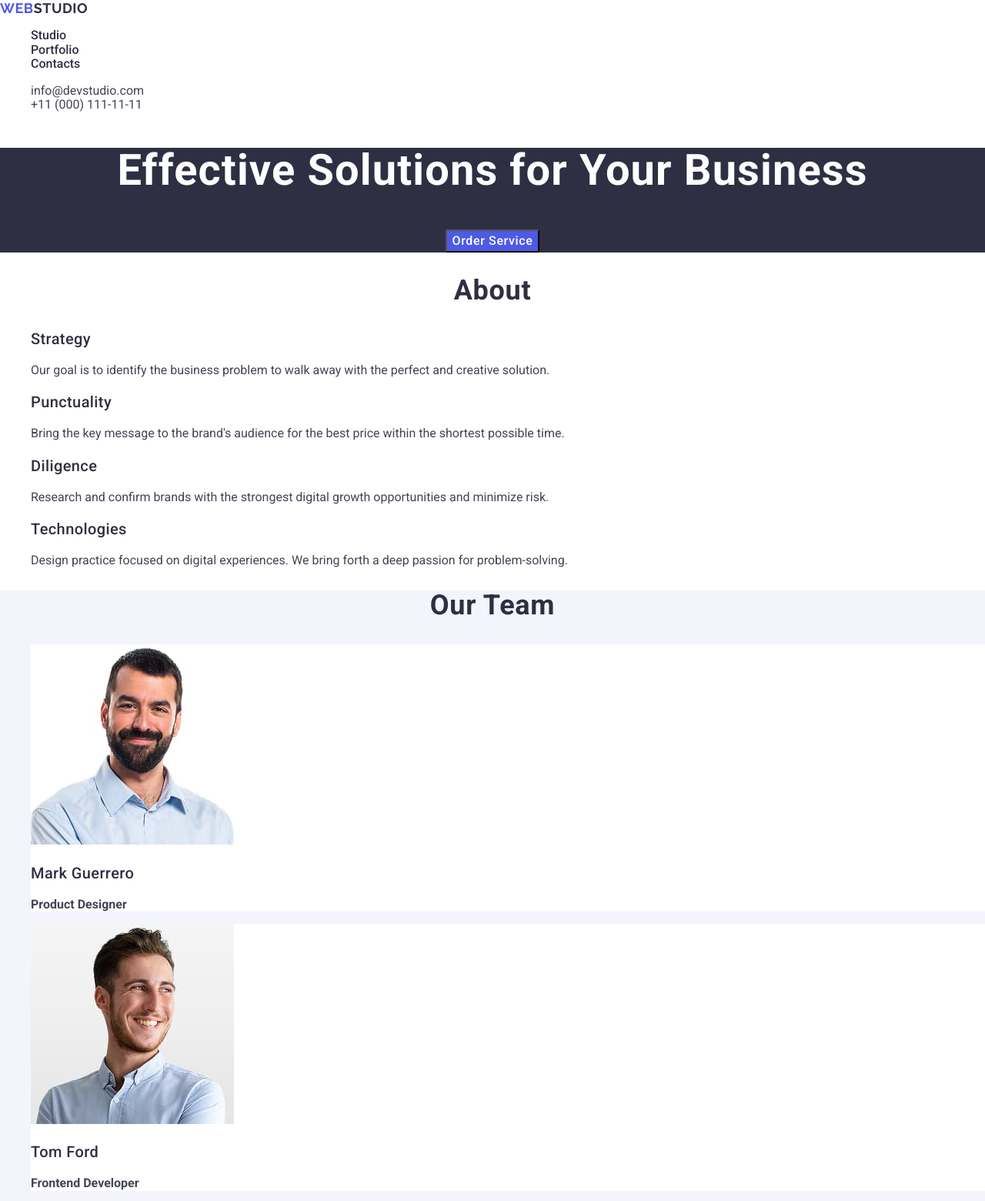
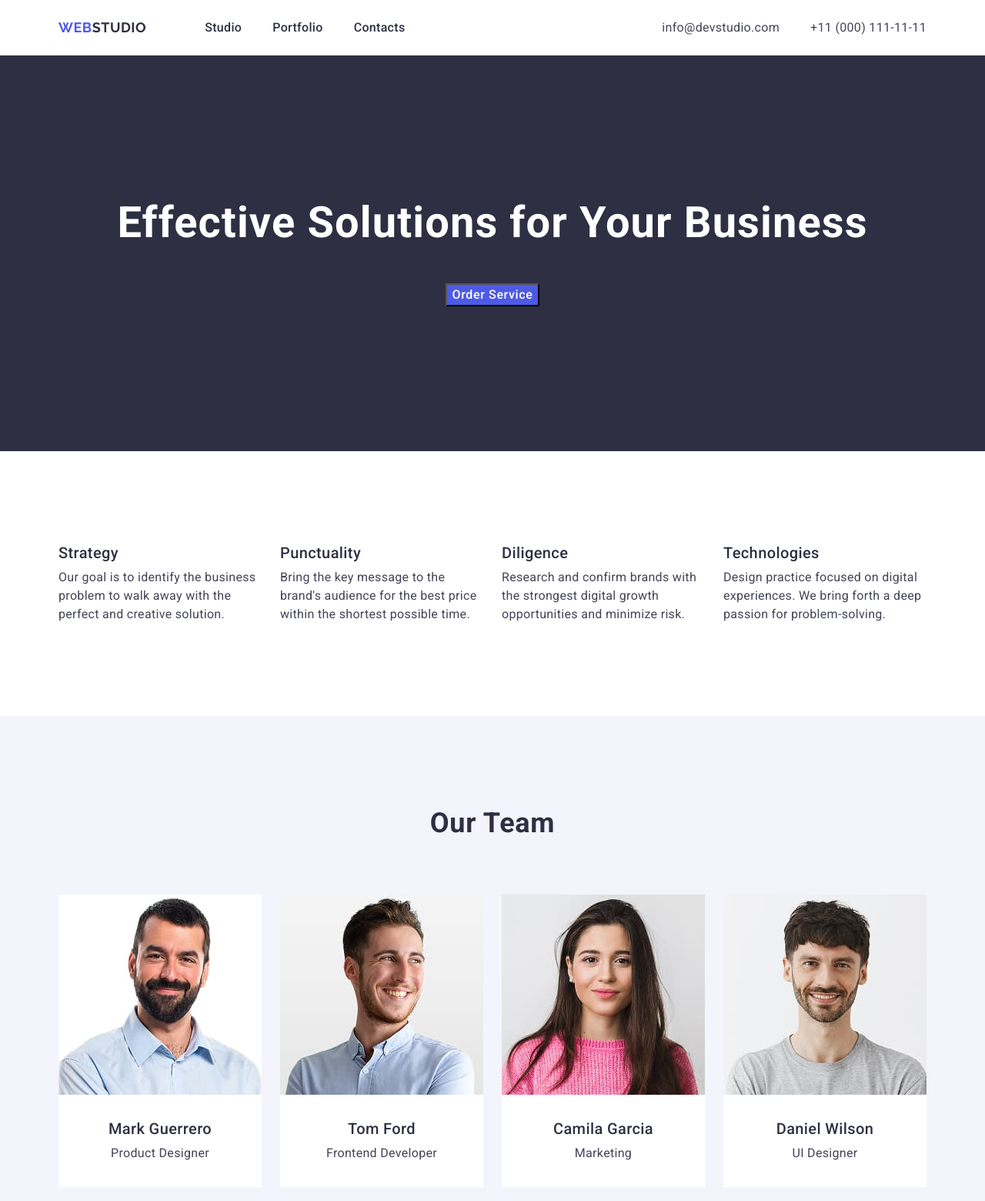
Before and after one commit to koselevn/goit-markup-hw-03, a plain HTML site: page index.html in a window 1280 px wide. Shown: the top 1560 px of the page at 77% size. Drawn offline with nearby package versions, Linux system fonts and the light colour scheme.

Commit message:
hw3 version 1

```diff
--- a/css/styles.css
+++ b/css/styles.css
@@ -1,20 +1,53 @@
 body {
     font-family: "Roboto", sans-serif;
     color: #434455;
-    /* font-size: 16px; */
-    /* line-height: 1.5; */
-    /* font-weight: 400; */
     background-color: #FFFFFF;
-    /* letter-spacing: 0.02em;
-    text-transform: capitalize */
+
+    /* commmmmm !!!!! */
+    font-size: 16px;
+    line-height: 1.5;
+    font-weight: 400;
+    letter-spacing: 0.02em;
 }
 
 a {
 text-decoration: none;
 }
 
-ul {
-list-style: none;
+ul,
+ol {
+    list-style: none;
+    margin: 0;
+    padding: 0;
+}
+
+h1,
+h2,
+h3,
+h4,
+h5,
+h6,
+p {
+    margin: 0;
+}
+
+img {
+    display: block;
+    max-width: 100%;
+    height: auto;
+}
+
+button {
+    cursor: pointer;
+}
+
+/* Base */
+
+.container {
+    max-width: 1158px;
+    padding-left: 15px;
+    padding-right: 15px;
+    margin: 0 auto;
 }
 
 .order-btn {
@@ -55,9 +88,53 @@ list-style: none;
     color: #434455;
 }
 
+.about-list-title,
+.team-list-title,
+.portfolio-list-title {
+    font-size: 20px;
+    font-weight: 500;
+    line-height: 1.2;
+    letter-spacing: 0.02em;
+    color: #2e2f42;
+
+}
+
+.about-title-text,
+.team-title-text,
+.portfolio-title-text {
+    font-size: 36px;
+    line-height: 1.11;
+    font-weight: 700;
+    text-align: center;
+    color: #2e2f42;
+    letter-spacing: 0.02em
+}
+
+/* Header */
+
+.header-container{
+    display: flex;
+    justify-content: space-between;
+    align-items: center;
+}
+
+.header-nav{
+    display: flex;
+    gap: 76px;
+    align-items: center;
+}
+
+.header-links-list{
+    display: flex;
+    gap: 40px;
+}
+
 .header-nav-menu{
+    cursor: pointer;
+    display: flex;
     color: #2E2F42;
     font-weight: 500;
+    padding: 24px 0;
 }
 
 .header-contact:hover,
@@ -75,6 +152,18 @@ list-style: none;
     font-style: normal;
 }
 
+.header-address-list{
+    display: flex;
+    gap: 40px;
+}
+
+/* Title */
+
+.title-container{
+    padding-top: 188px;
+    padding-bottom: 188px;
+}
+
 .title-section{
     background-color: #2E2F42;
     text-align: center;
@@ -86,47 +175,111 @@ list-style: none;
     line-height: 1.07;
     font-weight: 700;
     color: #FFFFFF;
-    letter-spacing: 0.02em
+    letter-spacing: 0.02em;
+
+    margin-bottom: 48px;
+
+}
+
+/* About  */
+
+.about-container{
+    padding-top: 120px;
+    padding-bottom: 120px;
+}
+
+.about-list{
+    display: flex;
+    justify-content: center;
+    gap: 24px;
+}
+
+.about-list-item{
+    width: calc((100% - 24px * 3) / 4);
+}
+
+.about-list-title{
+    margin-bottom: 8px;
 }
 
 .about-p{
     color: #434455;
 }
 
+/* Team */
+
+.team-container{
+    padding-top: 120px;
+    padding-bottom: 120px;
+}
+
+.team-title-text{
+    margin-bottom: 72px;
+    font-weight: 700;
+}
+
+.team-peopels-list{
+    display: flex;
+    gap: 24px;
+    justify-content: center;
+}
+
+.team-list-title {
+    margin-top: 32px;
+    margin-bottom: 8px;
+    text-align: center;
+}
+
 .team-p {
+    margin-bottom: 32px;
     color: #434455;
+    text-align: center;
 }
 
 .team-card {
+    width: calc((100% - 24px * 3) / 4);
     background-color: #FFFFFF;
 }
 
 .team-section{
     background-color: #F4F4FD;
-    font-weight: 700;
 }
 
-.about-list-title,
-.team-list-title,
-.portfolio-list-title {
-    font-size: 20px;
-    font-weight: 500;
-    line-height: 1.2;
-    letter-spacing: 0.02em;
-    color: #2e2f42;
+/* Portfolio */
 
+.portfolio-container{
+    padding-top: 120px;
+    padding-bottom: 120px;
 }
 
-.about-title-text,
-.team-title-text,
-.portfolio-title-text
-{
-    font-size: 36px;
-    line-height: 1.11;
-    font-weight: 700;
-    text-align: center;
-    color: #2e2f42;
-    letter-spacing: 0.02em
+.portfolio-list {
+    display: flex;
+    flex-wrap: wrap;
+    row-gap: 48px;
+    column-gap: 24px;
+}
+
+.portfolio-item{
+    width: calc((100% - 24px * 2) / 3);
+
+    border: 1px solid #E7E9FC;
+}
+
+.portfolio-item-content-div{
+    padding-top: 32px;
+    padding-left: 16px;
+    padding-bottom: 32px;
+}
+
+.portfolio-list-title{
+    margin-bottom: 8px;
+}
+
+/* Footer */
+
+.footer-container{
+    padding-top: 100px;
+    padding-bottom: 100px;
 }
 
 .footer{
@@ -136,4 +289,6 @@ list-style: none;
 .footer-p {
     color: #F4F4FD;
     letter-spacing: 0.02em;
+    width: 264px;
+    margin-top: 16px;
 }
--- a/index.html
+++ b/index.html
@@ -17,54 +17,61 @@
 </head>
 <body>
     <header class="header">
-        <nav>
+        <div class="container header-container">
+            <nav class="header-nav">
                 <a class="logo-link" href="./index.html">Web<span class="logo-link-span">Studio</span></a>
-            <ul>
+                <ul class="header-links-list">
                     <li><a class="header-contact header-nav-menu" href="./index.html">Studio</a></li>
                     <li><a class="header-contact header-nav-menu" href="">Portfolio</a></li>
                     <li><a class="header-contact header-nav-menu" href="">Contacts</a></li>
                 </ul>
             </nav>
             <address class="header-address">
-            <ul>
+                <ul class="header-address-list">
                     <li><a class="header-contact" href="mailto:info@devstudio.com">info@devstudio.com</a></li>
                     <li><a class="header-contact" href="tel:+110001111111">+11 (000) 111-11-11</a></li>
                 </ul>
             </address>
+        </div>
     </header>
     <main>
         <!--title section-->
         <section class="title-section">
+            <div class="container title-container">
                 <h1 class="title-title-text">Effective Solutions for Your Business</h1>
                 <button class="order-btn" type="button">Order Service</button>
+            </div>
         </section>
         <!-- about -->
         <section>
-            <h2 class="about-title-text">About</h2>
-            <ul>
-                <li>
+            <div class="container about-container">
+                <h2 class="about-title-text" hidden >About</h2>
+                <ul class="about-list">
+                    <li class="about-list-item">
                         <h3 class="about-list-title">Strategy</h3>
                         <p class="about-p">Our goal is to identify the business
                         problem to walk away with the perfect and creative solution.</p>
                     </li>
-                <li>
+                    <li class="about-list-item">
                         <h3 class="about-list-title">Punctuality</h3>
                         <p class="about-p">Bring the key message to the brand's audience for the best price within the shortest possible time.</p>
                     </li>
-                <li>
+                    <li class="about-list-item">
                         <h3 class="about-list-title">Diligence</h3>
                         <p class="about-p">Research and confirm brands with the strongest digital growth opportunities and minimize risk.</p>
                     </li>
-                <li>
+                    <li class="about-list-item">
                         <h3 class="about-list-title">Technologies</h3>
                         <p class="about-p">Design practice focused on digital experiences. We bring forth a deep passion for problem-solving.</p>
                     </li>
                 </ul>
+            </div>
         </section>
         <!-- team -->
         <section class="team-section">
+            <div class="container team-container">
                 <h2 class="team-title-text">Our Team</h2>
-                <ul>
+                <ul class="team-peopels-list">
                     <li class="team-card">
                         <img src="./images/mark.jpg" alt="Human Mark Guerrero" width="264">
                         <h3 class="team-list-title">Mark Guerrero</h3>
@@ -86,47 +93,64 @@
                         <p class="team-p">UI Designer</p>
                     </li>
                 </ul>
+            </div>
         </section>
         <!-- Portfolio -->
         <section>
+            <div class="container portfolio-container">
                 <h2 class="portfolio-title-text">Our Portfolio</h2>
-            <ul>
-                <li>
+                <ul class="portfolio-list">
+                    <li class="portfolio-item">
                         <img width="360" src="./images/banking.jpg" alt="Banking App">
+                        <div class="portfolio-item-content-div">
                             <h3 class="portfolio-list-title">Banking App</h3>
                             <p class="portfolio-p">App</p>
+                        </div>
                     </li>
-                <li>
+                    <li class="portfolio-item">
                         <img width="360" src="./images/payment.jpg" alt="Payment App">
+                        <div class="portfolio-item-content-div">
                             <h3 class="portfolio-list-title">Cashless Payment</h3>
                             <p class="portfolio-p">Marketing</p>
+                        </div>
                     </li>
-                <li>
+                    <li class="portfolio-item">
                         <img width="360" src="./images/meditation.jpg" alt="Meditation">
+                        <div class="portfolio-item-content-div">
                             <h3 class="portfolio-list-title">Meditation App</h3>
                             <p class="portfolio-p">App</p>
+                        </div>
                     </li>
-                <li>
+                    <li class="portfolio-item">
                         <img width="360" src="./images/taxi.jpg" alt="Taxi">
+                        <div class="portfolio-item-content-div">
                             <h3 class="portfolio-list-title">Taxi Service</h3>
                             <p class="portfolio-p">Marketing</p>
+                        </div>
                     </li>
-                <li>
+                    <li class="portfolio-item">
                         <img width="360" src="./images/screen.jpg" alt="Screen">
+                        <div class="portfolio-item-content-div">
                             <h3 class="portfolio-list-title">Screen Illustrations</h3>
                             <p class="portfolio-p">Design</p>
+                        </div>
                     </li>
-                <li>
+                    <li class="portfolio-item">
                         <img width="360" src="./images/course.jpg" alt="Online Courses">
+                        <div class="portfolio-item-content-div">
                             <h3 class="portfolio-list-title">Online Courses</h3>
                             <p class="portfolio-p">Marketing</p>
+                        </div>
                     </li>
                 </ul>
+            </div>
         </section>
     </main>
     <footer class="footer">
+        <div class="container footer-container">
             <a class="logo-link" href="./index.html">Web<span class="logo-link-span-footer">Studio</span></a>
             <p class="footer-p">Increase the flow of customers and sales for your business with digital marketing & growth solutions.</p>
+        </div>
     </footer>
 </body>
 </html>
```
Lines whose indentation alone changed are shown as unchanged.
